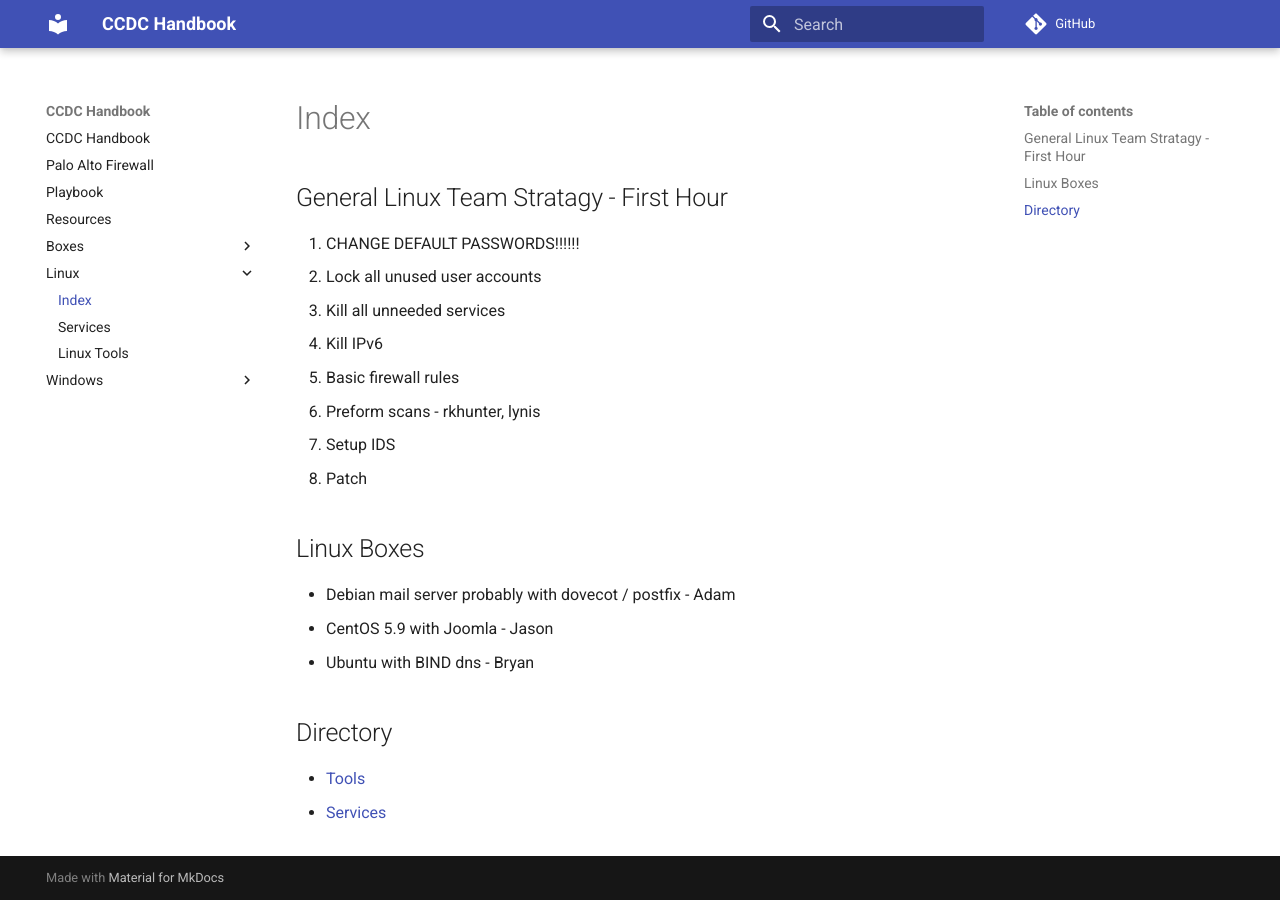
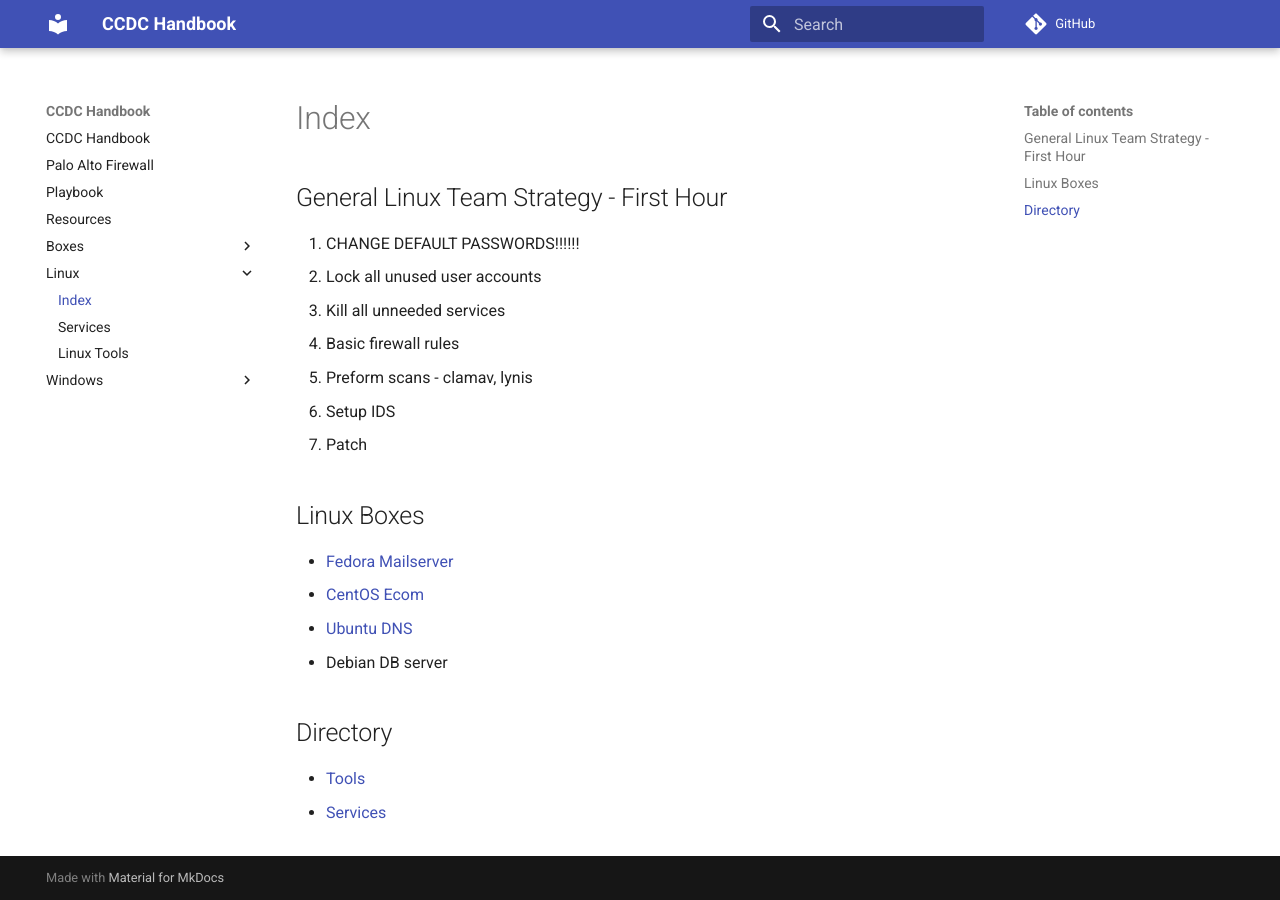
Before and after one commit to ius-csg/ccdc-handbook, an MkDocs documentation site: the page built from docs/Linux/index.md, in a window 1280 px wide. Built offline with MkDocs 1.6.1 and Material for MkDocs 9.7.7, drawn with Linux system fonts in a browser that asks for light colours; comment, search, counter and statistics services are not loaded.

Commit message:
Cleanup Linux info

```diff
--- a/docs/Linux/index.md
+++ b/docs/Linux/index.md
@@ -1,17 +1,17 @@
-## General Linux Team Stratagy - First Hour
+## General Linux Team Strategy - First Hour
 1. CHANGE DEFAULT PASSWORDS!!!!!!
 2. Lock all unused user accounts
 3. Kill all unneeded services
-4. Kill IPv6
-5. Basic firewall rules
-6. Preform scans - rkhunter, lynis
-7. Setup IDS
-8. Patch
+4. Basic firewall rules
+5. Preform scans - clamav, lynis
+6. Setup IDS
+7. Patch
 
 ## Linux Boxes
-* Debian mail server probably with dovecot / postfix - Adam
-* CentOS 5.9 with Joomla - Jason
-* Ubuntu with BIND dns - Bryan
+* [Fedora Mailserver](../Boxes/Fedora-Email.md)
+* [CentOS Ecom](../Boxes/Centos-Web-Server.md)
+* [Ubuntu DNS](../Boxes/Ubuntu-DNS.md)
+* Debian DB server
 
 
 ## Directory
```
Also changed, not shown: docs/Linux/services.md (+2 -25 lines).
